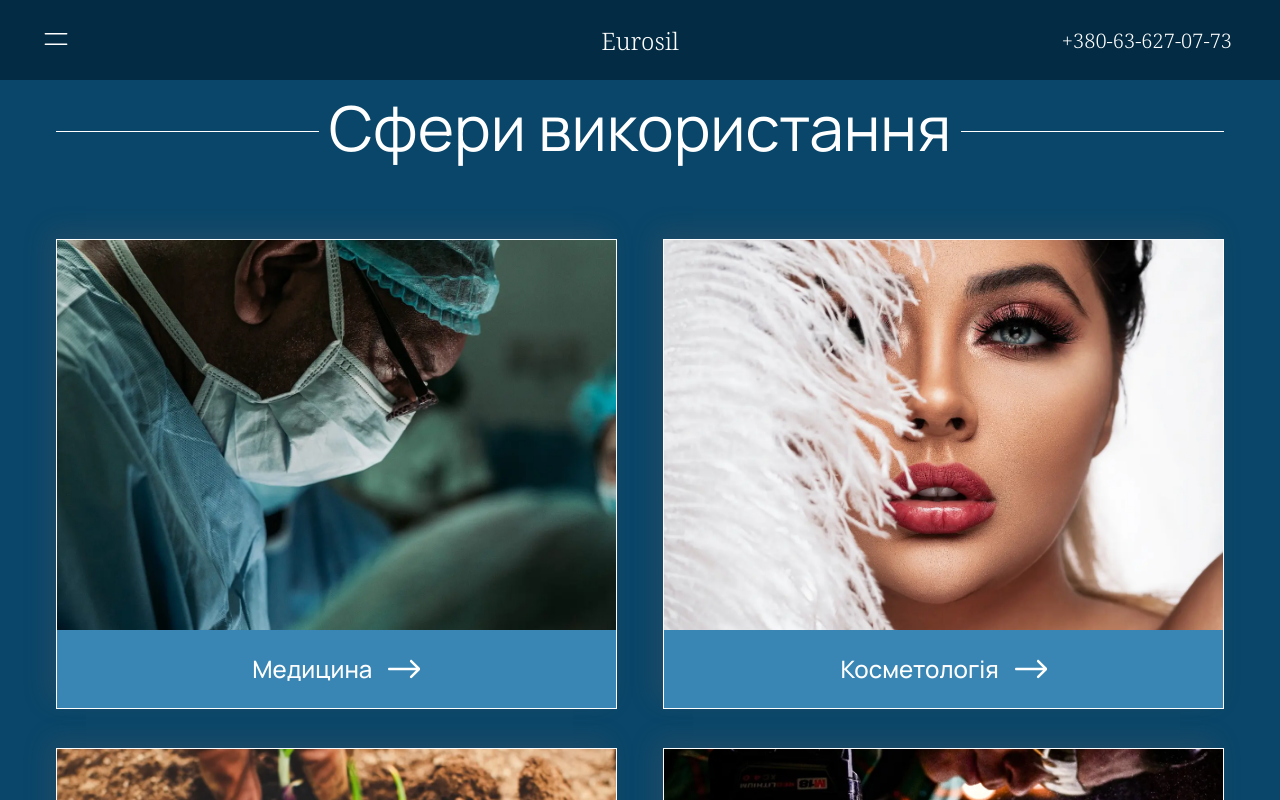
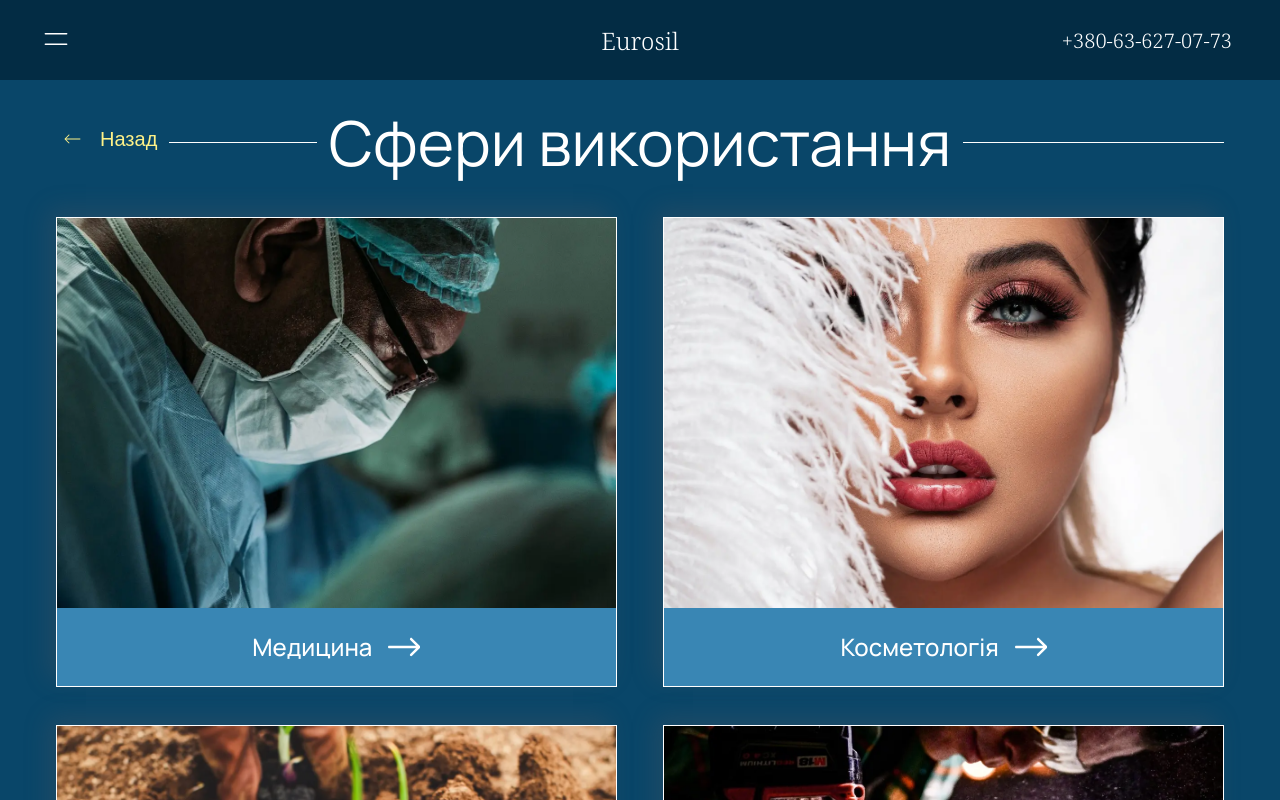
Before and after one commit to VolodymyrKavun/eurosil, a Next.js app: page /catalogue in a window 1280 px wide. Shown: the top 800 px of the page. Built offline with nearby package versions, Linux system fonts and the light colour scheme.

Commit message:
add baclLink to areas

```diff
--- a/src/app/globals.scss
+++ b/src/app/globals.scss
@@ -218,14 +218,18 @@ button {
 
 .sectionTitleWpapp {
   width: 100%;
+  & button {
+    margin-bottom: 4px;
+  }
 
   @media screen and (min-width: $tablet) {
     position: relative;
 
     & button {
       position: absolute;
-      top: 25%;
+      top: 27%;
       padding-right: 12px;
+      margin-bottom: 0;
     }
   }
 }
--- a/src/sections/cataloguesSection/CataloguesSection.jsx
+++ b/src/sections/cataloguesSection/CataloguesSection.jsx
@@ -1,3 +1,4 @@
+import LinkBack from "@/components/buttons/LinkBack/LinkBack";
 import CatalogueList from "@/components/CatalogueList/CatalogueList";
 import styles from "./CataloguesSection.module.scss";
 
@@ -5,9 +6,13 @@ const CataloguesSection = () => {
   return (
     <section className={`pageSection`}>
       <div className={`container ${styles.container} `}>
-        <h2 className={styles.title}>
-          <span>Сфери використання</span>
-        </h2>
+        <div className={`sectionTitleWpapp ${styles.sectionTitleWpapp}`}>
+          <LinkBack />
+
+          <h1 className={`sectionTitle`}>
+            <span>Сфери використання</span>
+          </h1>
+        </div>
         <CatalogueList />
       </div>
     </section>
--- a/src/sections/cataloguesSection/CataloguesSection.module.scss
+++ b/src/sections/cataloguesSection/CataloguesSection.module.scss
@@ -7,6 +7,20 @@
   align-items: center;
   background-color: $secondary50;
   gap: $mobileGap;
+}
+
+.sectionTitleWpapp {
+  & button {
+    position: static;
+  }
+
+  @media screen and (min-width: 850px) {
+    position: relative;
+    & button {
+      position: absolute;
+      margin-bottom: 0;
+    }
+  }
 }
 
 .title {
```
